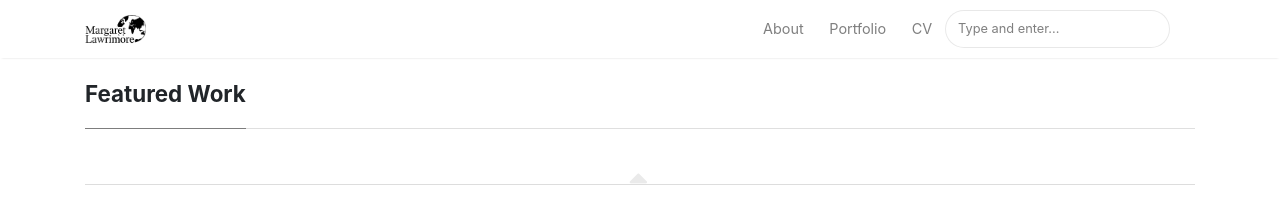
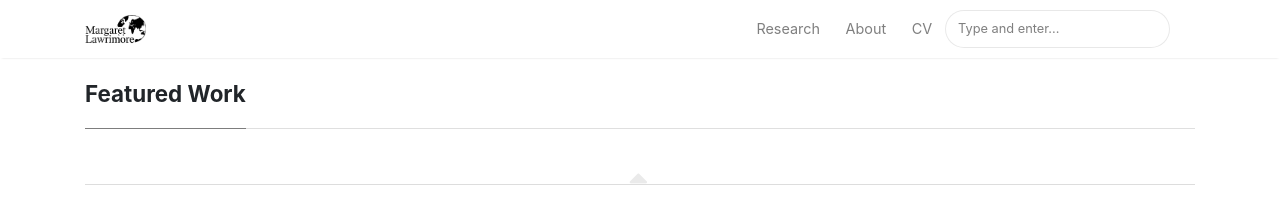
Before and after one commit to malawrim/malawrim.github.io, a Jekyll site: the page built from portfolio.html, in a window 1280 px wide. Shown: the top 212 px of the page. Built offline with Jekyll 4.4.1, drawn with Linux system fonts in a browser that asks for light colours; nearby versions of some CDN libraries.

Commit message:
change toc order

```diff
--- a/_layouts/default.html
+++ b/_layouts/default.html
@@ -71,20 +71,20 @@
 
                 <ul class="navbar-nav ml-auto">
 
+                    {% if page.url == "/" %}
+                    <li class="nav-item active">
+                        {% else %}
+                    <li class="nav-item">
+                        {% endif %}
+                        <a class="nav-link" href="{{site.url}}/index.html">Research</a>
+                    </li>
+
                     {% if page.url == "/about" %}
                     <li class="nav-item active">
                         {% else %}
                     <li class="nav-item">
                         {% endif %}
                         <a class="nav-link" href="{{site.url}}/about">About</a>
-                    </li>
-
-                    {% if page.url == "/" %}
-                    <li class="nav-item active">
-                        {% else %}
-                    <li class="nav-item">
-                        {% endif %}
-                        <a class="nav-link" href="{{site.url}}/index.html">Portfolio</a>
                     </li>
 
                     <li class="nav-item">
```
